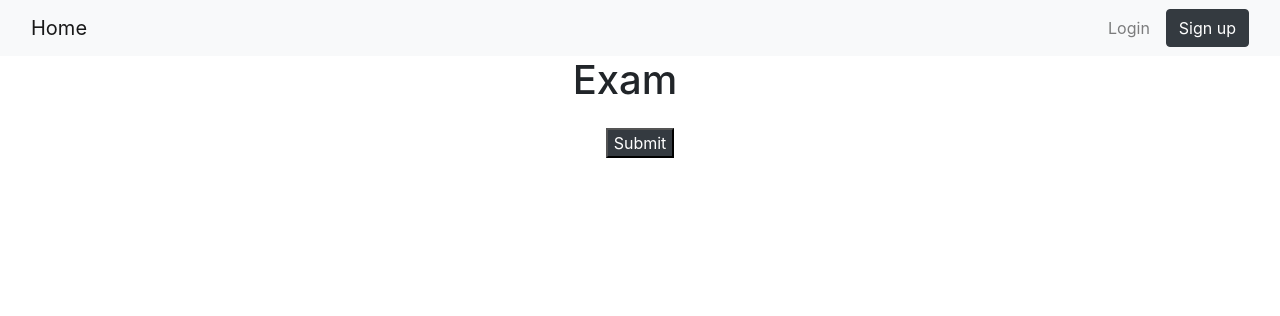
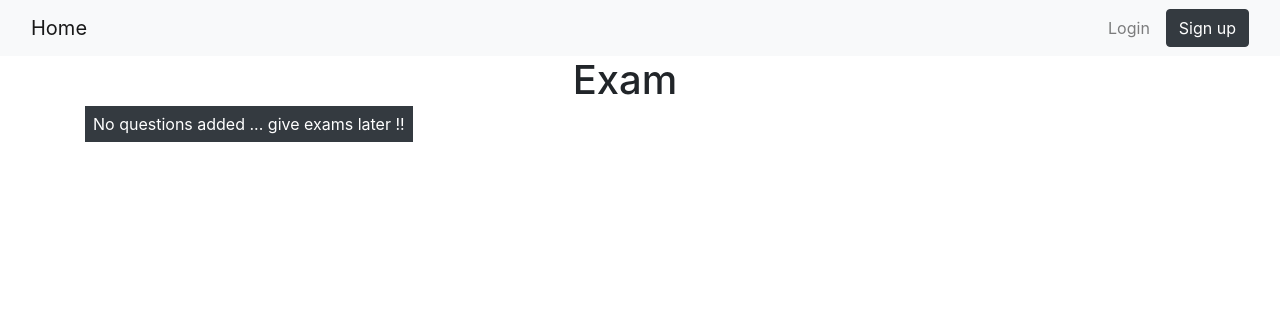
Before and after one commit to aindree96/newproject, a Symfony app: template templates/exam/newexam.html.twig in a window 1280 px wide. Shown: the top 316 px of the page. Run offline with Twig, Linux system fonts and the light colour scheme; the template is opened without the code that fills it, so the values that code supplies are empty; some libraries are stand-ins or nearby versions.

Commit message:
If there is no question in exam page a message will be displayed

```diff
--- a/templates/exam/newexam.html.twig
+++ b/templates/exam/newexam.html.twig
@@ -5,6 +5,9 @@
         <div class="row col-12 justify-content-center">
             <h1 >Exam</h1>
         </div>
+          {% if questions is empty %}
+                 <div class="d-inline p-2 bg-dark text-white justify-content-center">No questions added ... give exams later !!</div>
+         {% else %}
         <form action="{{ path('exam_process') }}" method="post">
             {% for question in questions %}
                 <div class="row col-12 ">
@@ -28,5 +31,6 @@
                 </div>
             {% endfor %}
         </form>
+        {% endif %}
     </div>
 {% endblock %}
```
